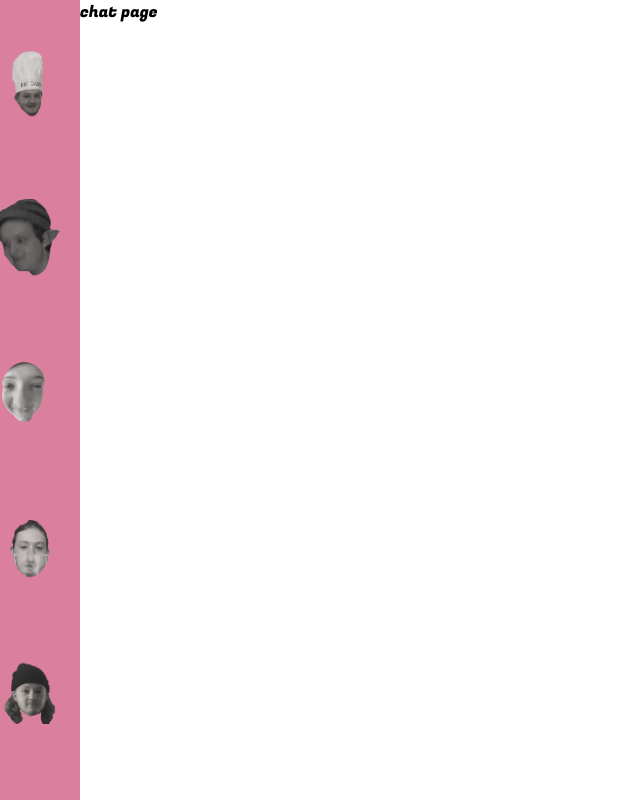
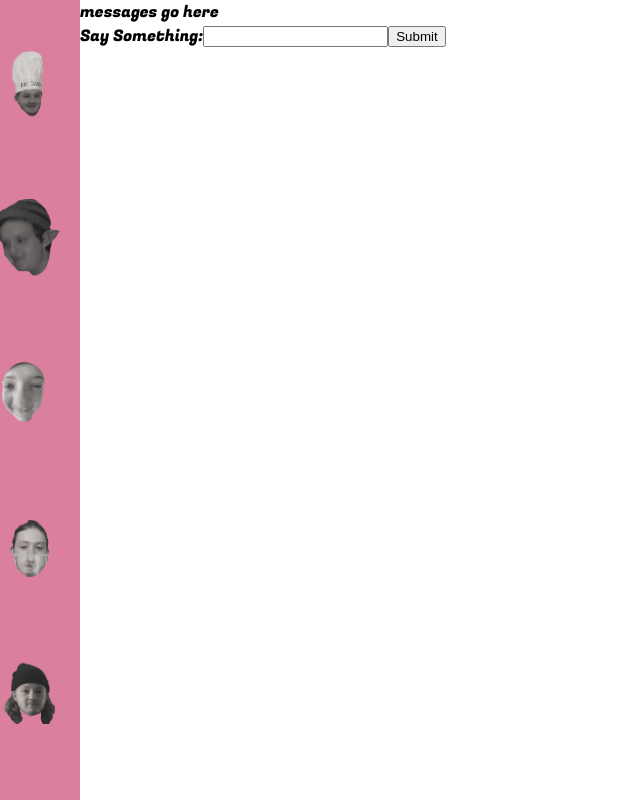
Before and after one commit to jcdaly97/noahs-wonderland, a React (Create React App) app: page /chat in a window 1280 px wide. Shown: the whole page, without its empty margins (0-640 px from the left). Built offline with nearby package versions, Linux system fonts and the light colour scheme.

Commit message:
added basic chat form

```diff
--- /dev/null
+++ b/src/components/chat/ChatForm.js
@@ -0,0 +1,15 @@
+import React, { useState } from 'react';
+
+function ChatForm(props) {
+	return (
+		<>
+			<label>
+				Say Something:
+				<input type='text' />
+			</label>
+			<input type="submit" value='Submit' />
+		</>
+	)
+}
+
+export default ChatForm;
--- a/src/components/chat/ChatPage.js
+++ b/src/components/chat/ChatPage.js
@@ -1,7 +1,12 @@
+import ChatForm from "./ChatForm";
+
 function ChatPage() {
 	return (
-		<div>
-			chat page
+		<div className='chat-widget'>
+			<div className='messages'>
+				messages go here
+			</div>
+			<ChatForm />
 		</div>
 	)
 }
```
Also changed, not shown: src/components/chat/Messages.js (added).
